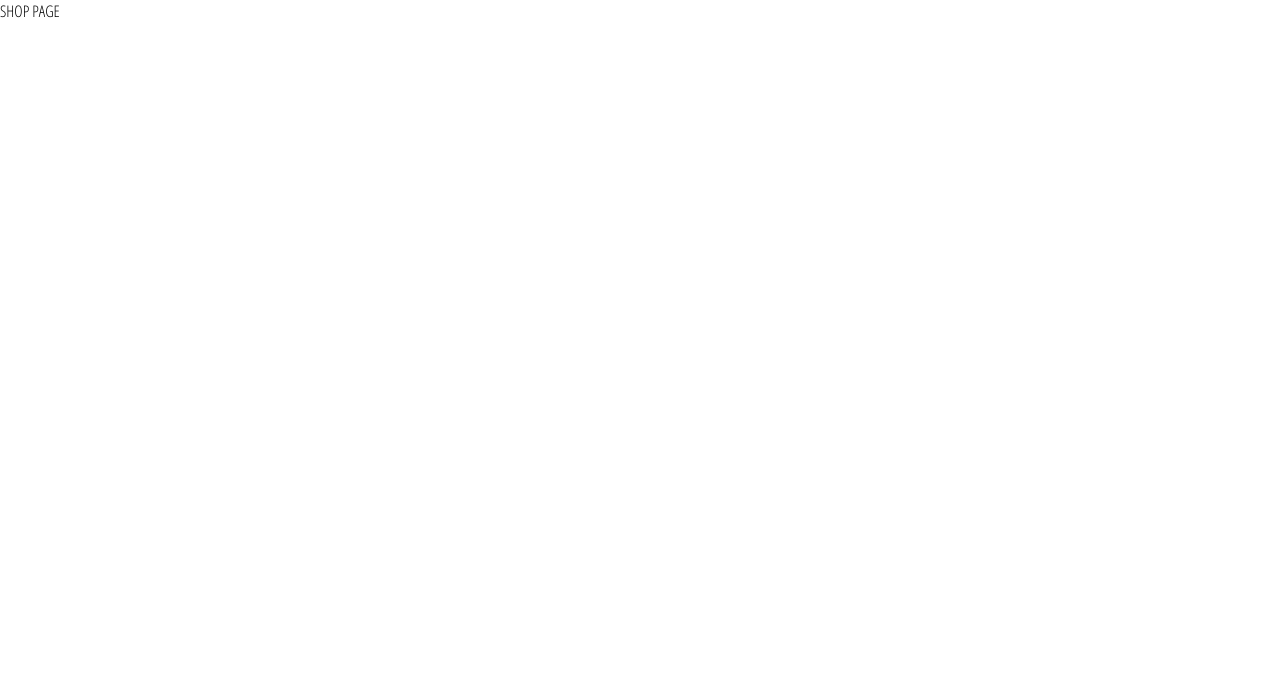
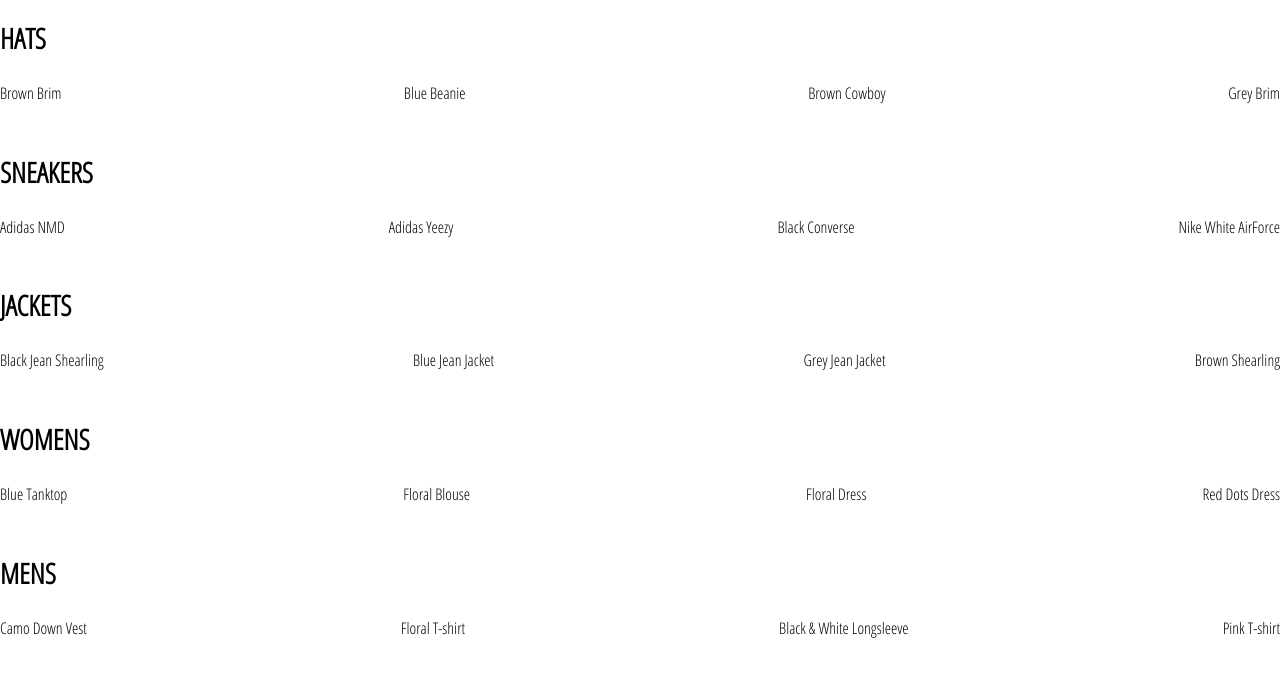
Before and after one commit to johngwells/ReactJS-Ecommerce-Project, a React (Create React App) app: page /shop in a window 1280 px wide. Shown: the top 676 px of the page. Built offline with nearby package versions, Linux system fonts and the light colour scheme; the HTML template or start-up script is replaced by a standard one.

Commit message:
component preview 4 items per category

```diff
--- /dev/null
+++ b/src/components/collection-preview/collection-preview.component.jsx
@@ -0,0 +1,20 @@
+import React from 'react';
+
+import './collection-preview.styles.scss';
+
+const CollectionPreview = ({ title, items }) => (
+  <div className='collection-preview'>
+    <h1 className='title'>{title.toUpperCase()}</h1>
+    <div className='preview'>
+      {
+        items
+          .filter((item, i) => i < 4)
+          .map(item => (
+          <div key={item.id}>{item.name}</div>
+        ))
+      }
+    </div>
+  </div>
+);
+
+export default CollectionPreview;
--- /dev/null
+++ b/src/components/collection-preview/collection-preview.styles.scss
@@ -0,0 +1,15 @@
+.collection-preview {
+  display: flex;
+  flex-direction: column;
+  margin-bottom: 30px;
+
+  .title {
+    font-size: 28px;
+    margin-bottom: 25px;
+  }
+
+  .preview {
+    display: flex;
+    justify-content: space-between;
+  }
+}
--- a/src/pages/shop/shop.component.jsx
+++ b/src/pages/shop/shop.component.jsx
@@ -1,18 +1,29 @@
 import React from 'react';
 
 import SHOP_DATA from './shop.data';
+
+import CollectionPreview from '../../components/collection-preview/collection-preview.component'
 
 class ShopPage extends React.Component {
   constructor(props) {
     super(props);
 
     this.state = {
-      colections: SHOP_DATA
+      collections: SHOP_DATA
     }
   }
 
   render() {
-    return <div>SHOP PAGE</div>
+    const {collections} = this.state;
+    return (
+      <div className='shop-page'>
+        {
+          collections.map(({id, ...otherCollectionProps})=> (
+            <CollectionPreview  key={id} {...otherCollectionProps}/>
+          ))
+        }
+      </div>
+    );
   }
 }
 
```
